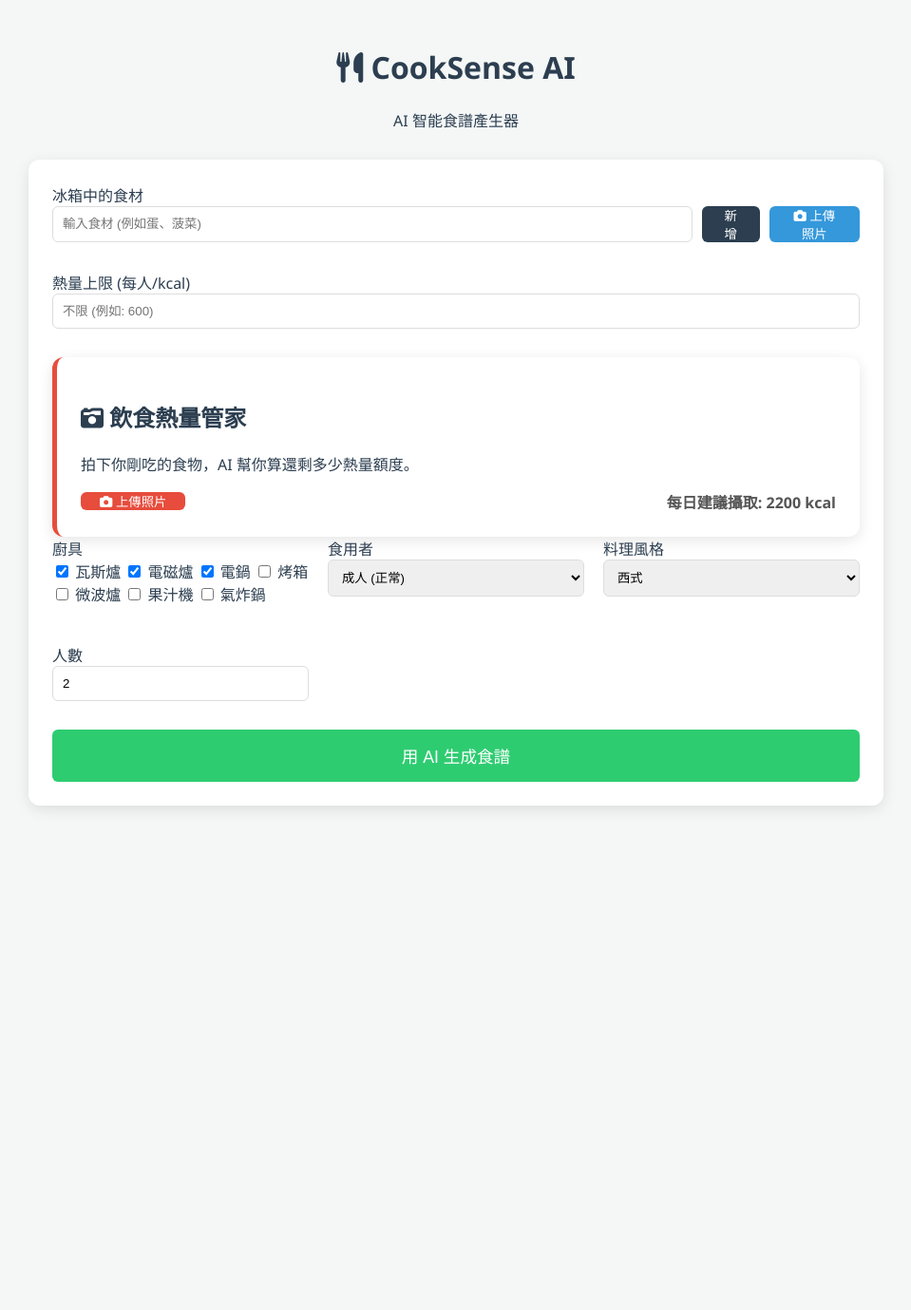
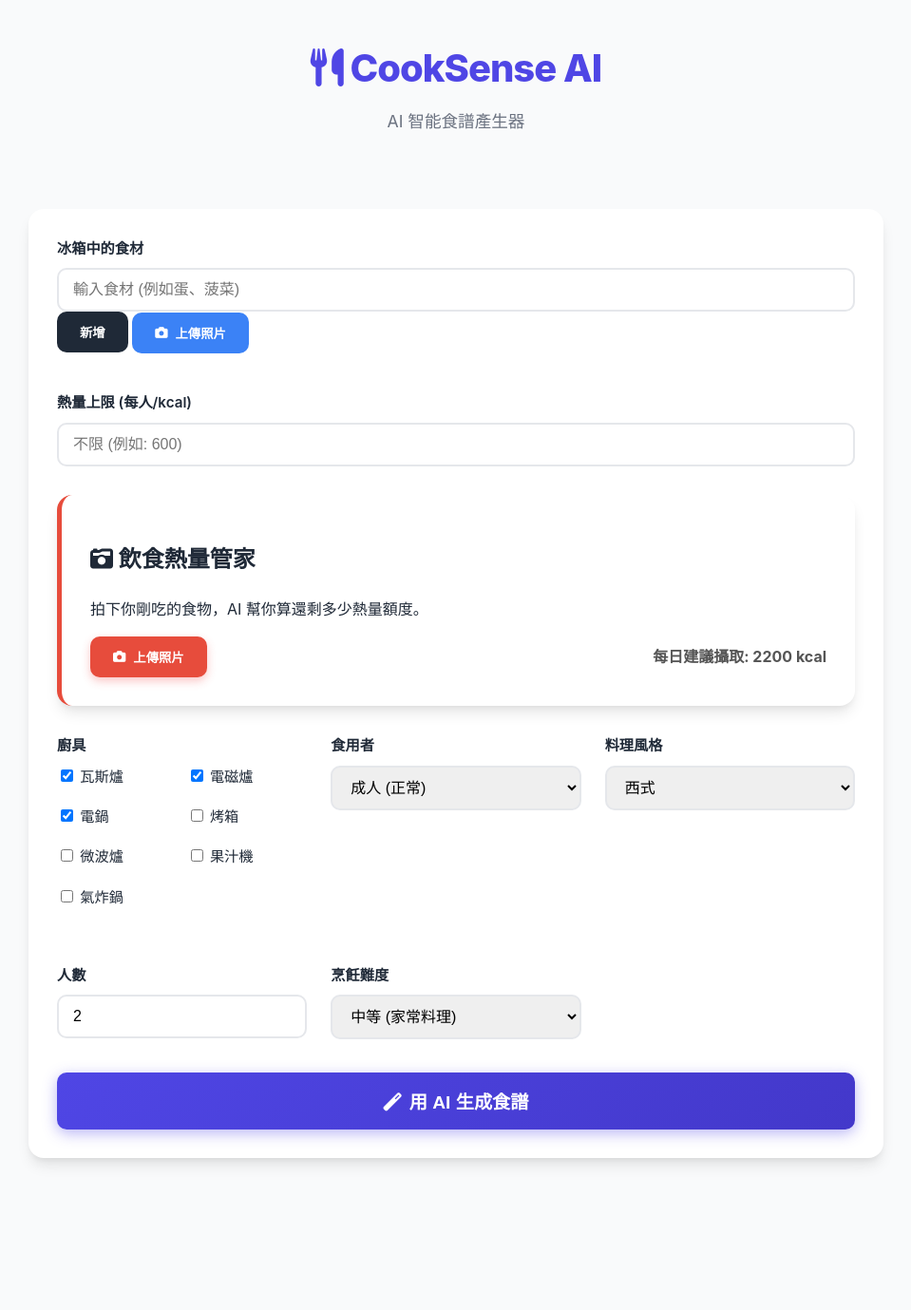
Before and after one commit to user06178620-commits/CookSense-AI, a Flask app: page / in a window 1280 px wide. Shown: the whole page at 95% size, without its empty margins (160-1119 px from the left). Before the commit the page ends 852 px from the top, so only its background shows below. Run offline with Flask 3, Linux system fonts and the light colour scheme.

Commit message:
Add files via upload

```diff
--- a/CookSense AI/app.py
+++ b/CookSense AI/app.py
@@ -21,7 +21,7 @@ client = genai.Client(
     http_options={'api_version': 'v1beta'} # 預覽模型需要 beta 路徑
 )
 
-def get_ai_recipes(ingredients, kitchenware, age_group, people, cuisine, max_calories=None):
+def get_ai_recipes(ingredients, kitchenware, age_group, people, cuisine, difficulty="medium", max_calories=None):
     if not ingredients:
         return []
 
@@ -30,12 +30,22 @@ def get_ai_recipes(ingredients, kitchenware, age_group, people, cuisine, max_cal
     if max_calories and int(max_calories) > 0:
         calorie_instruction = f"每一份的熱量必須嚴格控制在 {max_calories} 大卡以內。"
 
+    # 處理難度提示詞
+    difficulty_prompt = ""
+    if difficulty == "easy":
+        difficulty_prompt = "食譜必須非常簡單，適合初學者，步驟少且不需複雜技巧。"
+    elif difficulty == "hard":
+        difficulty_prompt = "食譜可以包含複雜的烹飪技巧，適合想要挑戰的大廚，追求精緻口感。"
+    else:
+        difficulty_prompt = "食譜難度適中，適合一般家庭日常烹飪。"
+
     prompt = f"""
     請生成 3 道適合 {people} 人的食譜。
     現有食材：{ingredients}
     廚具：{kitchenware}
     菜系：{cuisine}
     對象：{age_group}
+    難度要求：{difficulty_prompt}
     {calorie_instruction}
 
     重要要求：
@@ -47,7 +57,7 @@ def get_ai_recipes(ingredients, kitchenware, age_group, people, cuisine, max_cal
       {{
         "id": 1,
         "name": "食譜名稱",
-        "difficulty": "簡單",
+        "difficulty": "簡單 ",
         "time": "20分鐘",
         "portions": {people},
         "standard": {{
@@ -96,7 +106,7 @@ def scan_fridge():
         image_bytes = img_byte_arr.getvalue()
 
         # 2. 呼叫 Gemini 視覺模型
-        prompt = "分析照片中的食材，僅回傳 JSON 陣列：{'ingredients': ['食材1', '食材2']}"
+        prompt = "請辨識圖片中的食材。請僅使用繁體中文，回傳格式為：{\"ingredients\": [\"食材1\", \"食材2\"]}"
 
         response = client.models.generate_content(
             model="gemini-2.0-flash",
@@ -147,6 +157,7 @@ def analyze_calories():
         你是一位營養師。請分析這張照片中的食物：
         1. 辨識食物名稱。
         2. 估算這整份食物的總熱量 (Total Calories)。
+        3. 務必使用繁體中文回答。
 
         請僅回傳此 JSON 格式：
         {
@@ -184,6 +195,7 @@ def generate():
         data.get('ageGroup', 'adult'),
         data.get('people', 1),
         data.get('cuisine', 'western'),
+        data.get('difficulty', 'medium'),
         data.get('maxCalories', None) # 接收新參數
     )
     return jsonify(recipes)
--- a/CookSense AI/static/style.css
+++ b/CookSense AI/static/style.css
@@ -1,32 +1,257 @@
-:root { --primary: #2ecc71; --secondary: #27ae60; --dark: #2c3e50; --light: #ecf0f1; }
-body { font-family: 'Segoe UI', sans-serif; background: #f4f7f6; padding: 20px; color: var(--dark); }
-.container { max-width: 900px; margin: 0 auto; }
-header { text-align: center; margin-bottom: 30px; }
-.input-panel { background: white; padding: 25px; border-radius: 12px; box-shadow: 0 4px 15px rgba(0,0,0,0.1); }
-.input-group { margin-bottom: 20px; }
-.settings-grid { display: grid; grid-template-columns: repeat(auto-fit, minmax(200px, 1fr)); gap: 20px; }
-input[type="text"], input[type="number"], select { width: 100%; padding: 10px; border: 1px solid #ddd; border-radius: 6px; box-sizing: border-box; }
-.ingredient-box { display: flex; gap: 10px; }
-button { border: none; padding: 0 20px; border-radius: 6px; cursor: pointer; color: white; }
-#addBtn { background: var(--dark); }
-#cameraBtn { background: #3498db; }
-#generateBtn { width: 100%; padding: 15px; background: var(--primary); font-size: 1.1em; margin-top: 10px; }
-#generateBtn:hover { background: var(--secondary); }
-.tags-container { display: flex; flex-wrap: wrap; gap: 10px; margin-top: 10px; }
-.tag { background: #e0e0e0; padding: 5px 12px; border-radius: 15px; font-size: 0.9em; }
-.tag span { cursor: pointer; color: #e74c3c; margin-left: 5px; font-weight: bold; }
+:root {
+    --primary: #4F46E5; /* 現代感靛藍色 */
+    --secondary: #4338ca;
+    --accent: #10B981; /* 成功/健康色 */
+    --danger: #EF4444;
+    --dark: #1F2937;
+    --gray: #6B7280;
+    --light: #F3F4F6;
+    --white: #ffffff;
+    --shadow: 0 10px 15px -3px rgba(0, 0, 0, 0.1), 0 4px 6px -2px rgba(0, 0, 0, 0.05);
+    --radius: 16px;
+}
+
+body {
+    font-family: 'Inter', 'Segoe UI', system-ui, sans-serif;
+    background: #f9fafb;
+    color: var(--dark);
+    line-height: 1.6;
+    padding: 20px;
+    margin: 0;
+}
+
+.container {
+    max-width: 900px;
+    margin: 0 auto;
+    padding-bottom: 50px;
+}
+
+/* Header */
+header {
+    text-align: center;
+    margin-bottom: 40px;
+    padding: 20px 0;
+}
+
+header h1 {
+    font-size: 2.5rem;
+    color: var(--primary);
+    margin: 0;
+    font-weight: 800;
+    letter-spacing: -1px;
+}
+
+header p {
+    color: var(--gray);
+    font-size: 1.1rem;
+    margin-top: 10px;
+}
+
+/* Input Panel & Cards */
+.input-panel, .settings-box {
+    background: var(--white);
+    padding: 30px;
+    border-radius: var(--radius);
+    box-shadow: var(--shadow);
+    margin-bottom: 30px;
+    transition: transform 0.2s;
+}
+
+.settings-box {
+    border-left: 5px solid var(--primary);
+}
+
+.input-group { margin-bottom: 25px; }
+
+label {
+    display: block;
+    margin-bottom: 8px;
+    font-weight: 600;
+    color: var(--dark);
+    font-size: 0.95rem;
+}
+
+/* Form Elements */
+input[type="text"], input[type="number"], select {
+    width: 100%;
+    padding: 12px 15px;
+    border: 2px solid #e5e7eb;
+    border-radius: 10px;
+    font-size: 1rem;
+    transition: border-color 0.3s;
+    box-sizing: border-box;
+}
+
+input:focus, select:focus {
+    border-color: var(--primary);
+    outline: none;
+}
+
+/* Buttons */
+button {
+    border: none;
+    padding: 12px 24px;
+    border-radius: 10px;
+    font-weight: 600;
+    cursor: pointer;
+    transition: all 0.3s ease;
+    display: inline-flex;
+    align-items: center;
+    justify-content: center;
+    gap: 8px;
+}
+
+#addBtn { background: var(--dark); color: white; }
+#cameraBtn { background: #3B82F6; color: white; }
+#calCameraBtn { background: var(--danger); color: white; box-shadow: 0 4px 10px rgba(239, 68, 68, 0.3); }
+
+#generateBtn, #loadMoreBtn {
+    width: 100%;
+    padding: 16px;
+    background: linear-gradient(135deg, var(--primary), var(--secondary));
+    color: white;
+    font-size: 1.2rem;
+    margin-top: 10px;
+    box-shadow: 0 4px 15px rgba(79, 70, 229, 0.4);
+}
+
+#generateBtn:hover, #loadMoreBtn:hover {
+    transform: translateY(-2px);
+    box-shadow: 0 6px 20px rgba(79, 70, 229, 0.5);
+}
+
+#loadMoreBtn {
+    background: var(--white);
+    color: var(--primary);
+    border: 2px solid var(--primary);
+    margin-top: 30px;
+}
+
+/* Tags */
+.tags-container { display: flex; flex-wrap: wrap; gap: 10px; margin-top: 15px; }
+.tag {
+    background: #EEF2FF;
+    color: var(--primary);
+    padding: 8px 16px;
+    border-radius: 50px;
+    font-size: 0.9rem;
+    font-weight: 600;
+    display: flex;
+    align-items: center;
+    gap: 8px;
+}
+.tag span { cursor: pointer; color: var(--secondary); font-size: 1.2em; }
+
+/* Grid & Checkboxes */
+.settings-grid {
+    display: grid;
+    grid-template-columns: repeat(auto-fit, minmax(220px, 1fr));
+    gap: 25px;
+}
+
+.checkbox-group {
+    display: grid;
+    grid-template-columns: repeat(2, 1fr);
+    gap: 10px;
+}
+.checkbox-group label { font-weight: normal; cursor: pointer; }
+
+/* Recipe Cards with Animation */
+.results-grid {
+    display: grid;
+    grid-template-columns: 1fr;
+    gap: 30px;
+    margin-top: 40px;
+}
+
+.recipe-card {
+    background: var(--white);
+    border-radius: var(--radius);
+    overflow: hidden;
+    box-shadow: var(--shadow);
+    opacity: 0;
+    transform: translateY(20px);
+    animation: fadeUp 0.6s cubic-bezier(0.16, 1, 0.3, 1) forwards;
+}
+
+@keyframes fadeUp {
+    to { opacity: 1; transform: translateY(0); }
+}
+
+.recipe-header {
+    background: linear-gradient(to right, #f8fafc, #fff);
+    padding: 25px;
+    border-bottom: 1px solid #f1f5f9;
+}
+
+.recipe-header h2 { margin: 0 0 10px 0; color: var(--dark); font-size: 1.5rem; }
+.meta-info { color: var(--gray); font-size: 0.9rem; display: flex; gap: 15px; }
+
+.recipe-body {
+    padding: 25px;
+    display: grid;
+    grid-template-columns: 1fr 1fr;
+    gap: 30px;
+    min-height: min-content;
+}
+
+@media (max-width: 768px) {
+    .recipe-body { grid-template-columns: 1fr; }
+}
+
+.version-box {
+    padding: 20px;
+    border-radius: 12px;
+    height: 100%;
+}
+
+.standard-ver { background: #F9FAFB; border: 1px solid #E5E7EB; }
+.healthy-ver { background: #ECFDF5; border: 1px solid #D1FAE5; }
+
+.version-title {
+    font-weight: 800;
+    margin-bottom: 15px;
+    display: flex;
+    justify-content: space-between;
+    align-items: center;
+    text-transform: uppercase;
+    font-size: 0.9rem;
+    letter-spacing: 0.5px;
+}
+
+.calories {
+    background: var(--white);
+    padding: 4px 10px;
+    border-radius: 20px;
+    font-size: 0.85em;
+    box-shadow: 0 2px 5px rgba(0,0,0,0.05);
+}
+
+.healthy-ver .calories { color: var(--accent); }
+.standard-ver .calories { color: var(--primary); }
+
+ul, ol { padding-left: 20px; margin-top: 10px; color: #4B5563; }
+li { margin-bottom: 8px; }
+
+.substitutions {
+    margin-top: auto;
+    background: #FFFBEB;
+    padding: 15px 25px;
+    font-size: 0.95rem;
+    color: #92400E;
+    border-top: 1px dashed #FCD34D;
+    line-height: 1.5;
+}
+
+/* Utilities */
 .hidden { display: none; }
-#loader { text-align: center; margin: 20px 0; }
-.spinner { border: 4px solid #f3f3f3; border-top: 4px solid var(--primary); border-radius: 50%; width: 40px; height: 40px; animation: spin 1s linear infinite; margin: 0 auto; }
+#loader { text-align: center; margin: 40px 0; }
+.spinner {
+    border: 4px solid #e5e7eb;
+    border-top: 4px solid var(--primary);
+    border-radius: 50%;
+    width: 40px; height: 40px;
+    animation: spin 1s linear infinite;
+    margin: 0 auto 15px auto;
+}
 @keyframes spin { 0% { transform: rotate(0deg); } 100% { transform: rotate(360deg); } }
-.results-grid { display: grid; grid-template-columns: 1fr; gap: 20px; margin-top: 30px; }
-.recipe-card { background: white; border-radius: 12px; overflow: hidden; box-shadow: 0 4px 10px rgba(0,0,0,0.05); border-left: 5px solid var(--primary); }
-.recipe-header { padding: 20px; border-bottom: 1px solid #eee; }
-.recipe-body { padding: 20px; display: grid; grid-template-columns: 1fr 1fr; gap: 20px; }
-@media (max-width: 768px) { .recipe-body { grid-template-columns: 1fr; } }
-.version-box { padding: 15px; border-radius: 8px; }
-.standard-ver { background: #fdfdfd; border: 1px solid #eee; }
-.healthy-ver { background: #eafaf1; border: 1px solid #d5f5e3; }
-.version-title { font-weight: bold; margin-bottom: 10px; display: flex; justify-content: space-between; }
-.calories { color: #e67e22; font-size: 0.9em; }
-.substitutions { padding: 15px 20px; background: #fff8e1; font-size: 0.9em; border-top: 1px dashed #eee; }
--- a/CookSense AI/templates/index.html
+++ b/CookSense AI/templates/index.html
@@ -97,17 +97,34 @@
                     <label>人數</label>
                     <input type="number" id="peopleCount" value="2" min="1">
                 </div>
+
+                <div class="input-group">
+                    <label>烹飪難度</label>
+                    <select id="difficulty">
+                        <option value="easy">簡單 (新手友善)</option>
+                        <option value="medium" selected>中等 (家常料理)</option>
+                        <option value="hard">困難 (大廚挑戰)</option>
+                    </select>
+                </div>
             </div>
 
-            <button id="generateBtn" onclick="generateRecipes()">用 AI 生成食譜</button>
+            <button id="generateBtn" onclick="generateRecipes(false)">
+                <i class="fas fa-magic"></i> 用 AI 生成食譜
+            </button>
         </section>
 
         <div id="loader" class="hidden">
             <div class="spinner"></div>
-            <p>生成中...</p>
+            <p>AI 正在構思食譜...</p>
         </div>
 
         <section id="resultsArea" class="results-grid"></section>
+
+        <div style="text-align: center; margin-bottom: 50px;">
+            <button id="loadMoreBtn" class="hidden" onclick="generateRecipes(true)">
+                <i class="fas fa-plus-circle"></i> 生成更多食譜
+            </button>
+        </div>
     </div>
     <script src="{{ url_for('static', filename='script.js') }}"></script>
 </body>
```
